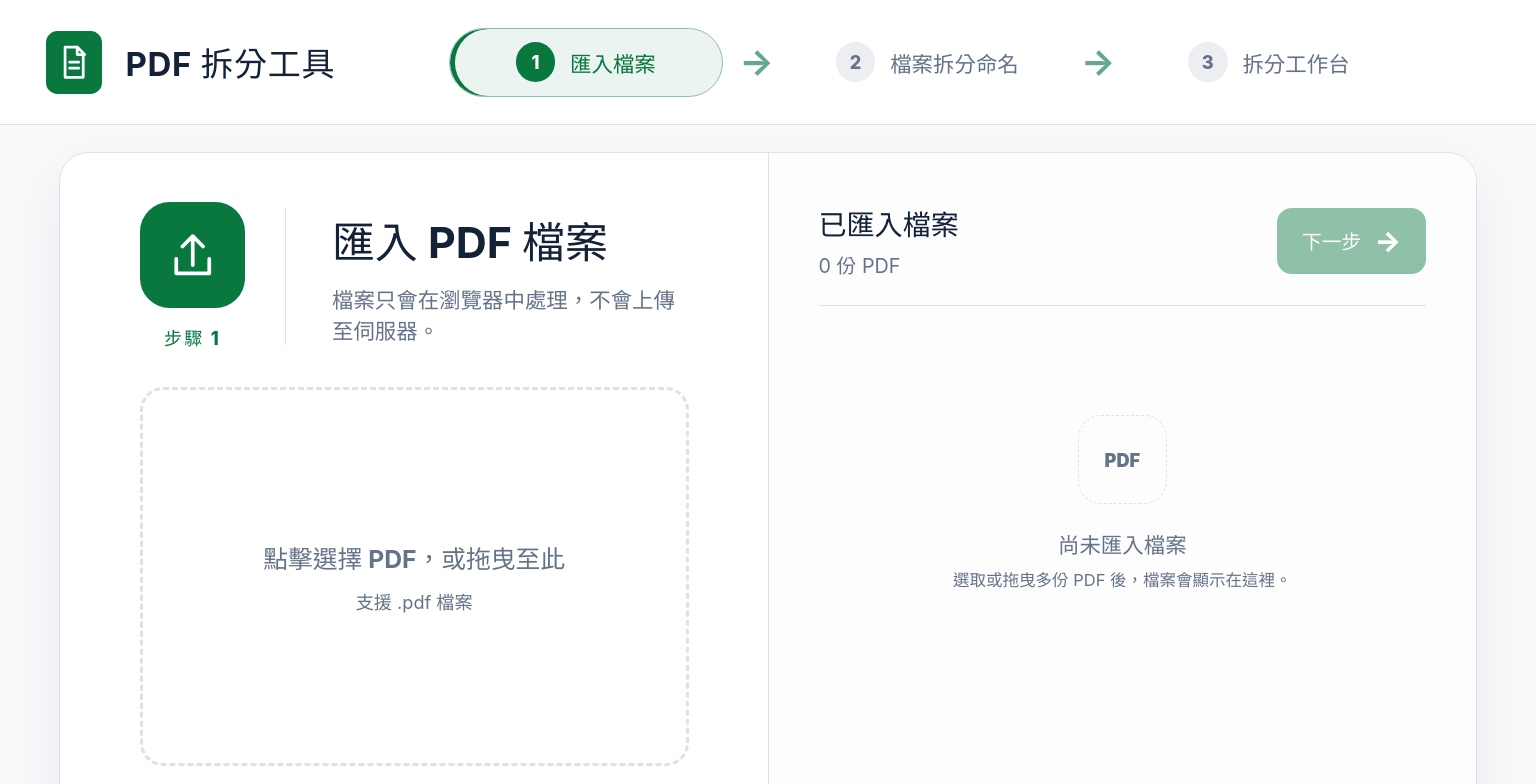
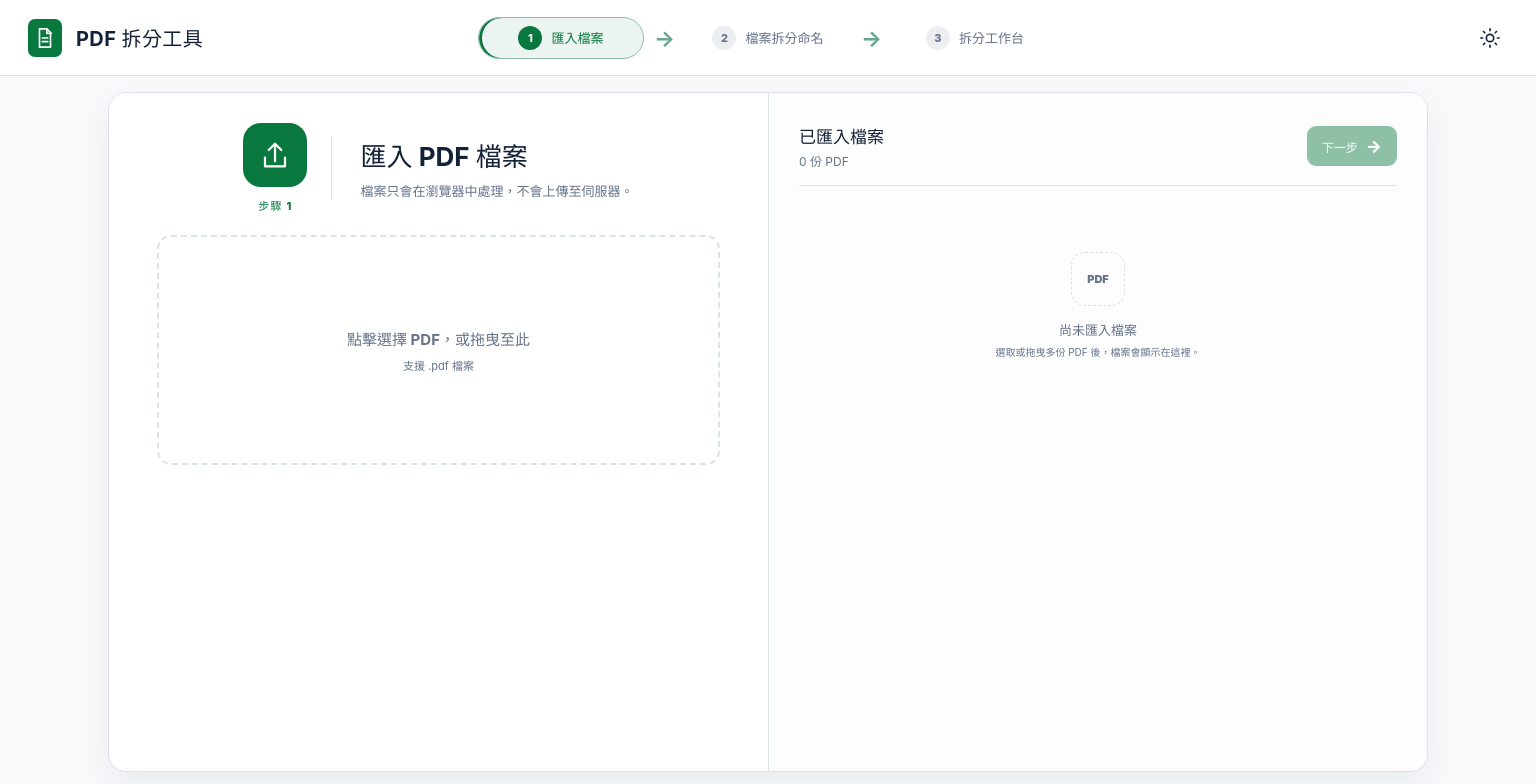
Before and after one commit to benitorhuang-svg/pdf_splite, a React (Vite) app: page / in a window 1536 px wide. Shown: the top 784 px of the page. Built offline with nearby package versions, Linux system fonts and the light colour scheme.

Commit message:
fix: revert zoom scaling which broke react-virtual layout calculations

```diff
--- a/src/styles/section-1.css
+++ b/src/styles/section-1.css
@@ -3,19 +3,6 @@
   color: #142238;
   background: #f7f9fb;
   font-synthesis: none;
-}
-
-@media (min-width: 1024px) {
-  :root { zoom: 1.25; }
-}
-@media (min-width: 1280px) {
-  :root { zoom: 1.45; }
-}
-@media (min-width: 1536px) {
-  :root { zoom: 1.65; }
-}
-@media (min-width: 1920px) {
-  :root { zoom: 1.85; }
 }
 
 * { box-sizing: border-box; }
```
